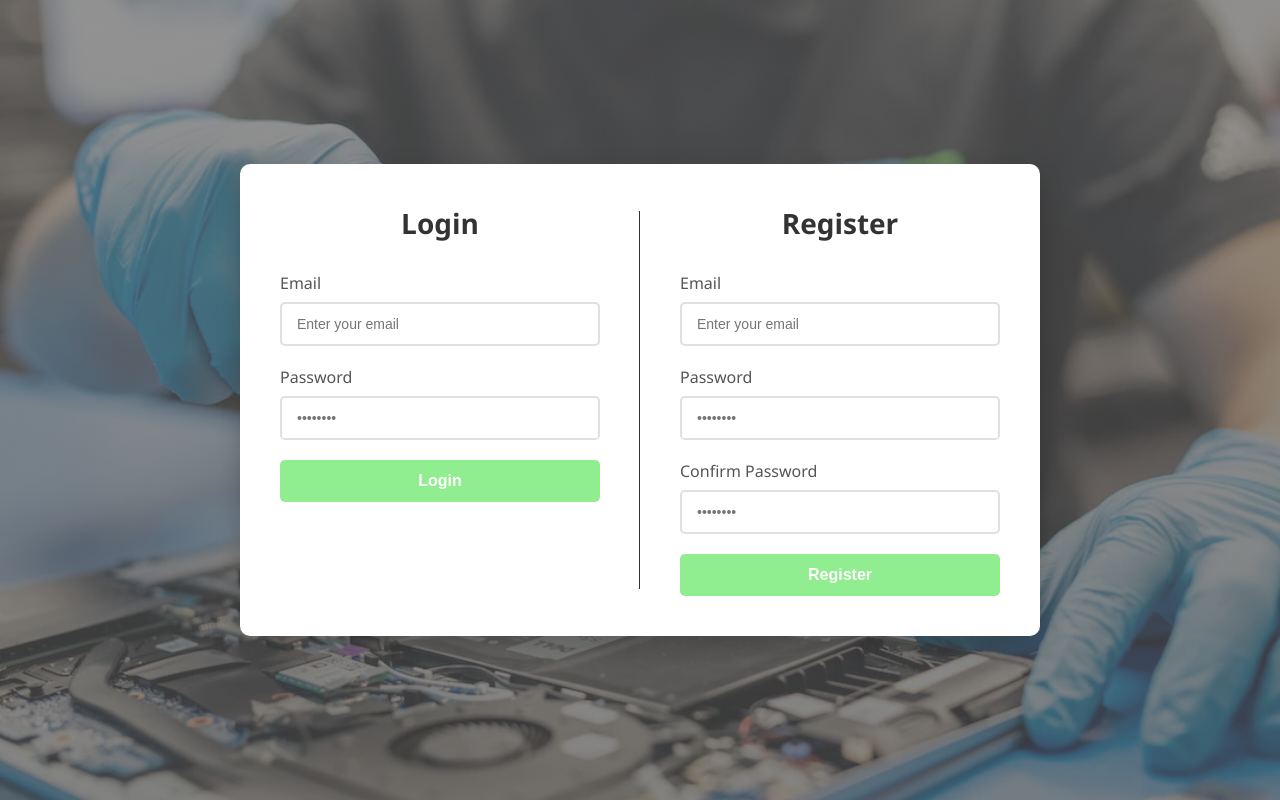
After one commit to Riwan25/MonSuperbeSite, a PHP site: page /views/login.php in a window 1280 px wide. The commit adds this page. Run offline with PHP 8.4, Linux system fonts and the light colour scheme.

Commit message:
login + navbar

```diff
--- /dev/null
+++ b/ticket_management/views/login.php
@@ -0,0 +1,132 @@
+<!DOCTYPE html>
+<html lang="en">
+<head>
+    <meta charset="UTF-8">
+    <meta name="viewport" content="width=device-width, initial-scale=1.0">
+
+    <?php
+        session_start();
+    ?>
+
+    <title>Login / Register</title>
+    <link rel="stylesheet" href="./styles/auth.css">
+</head>
+
+<body>
+
+<div class="auth-container">
+    <div class="auth-card">
+        <!-- Login Form -->
+        <div class="form-wrapper active" id="loginForm">
+        <form action="../process/processLogin.php" method="POST">
+            <h1>Login</h1>
+
+            <div class="input-group">
+                <label>email</label>
+                <input
+                    type="email"
+                    name="email"
+                    placeholder="Enter your email"
+                    required
+                    value="<?= htmlspecialchars($_POST['email'] ?? '') ?>"
+                >
+            </div>
+
+            <div class="input-group">
+                <label>password</label>
+                <input
+                    type="password"
+                    name="password"
+                    placeholder="••••••••"
+                    required
+                >
+            </div>
+
+            <input type="submit" value="Login" class="btn-submit">
+
+            <?php if (!empty($_SESSION['login_error'])): ?>
+                <div class="error">
+                    <?= htmlspecialchars($_SESSION['login_error']) ?>
+                </div>
+                <?php unset($_SESSION['login_error']); ?>
+            <?php endif; ?>
+
+            <?php if (!empty($_SESSION['register_success'])): ?>
+                <div class="success">
+                    <?= htmlspecialchars($_SESSION['register_success']) ?>
+                </div>
+                <?php unset($_SESSION['register_success']); ?>
+            <?php endif; ?>
+
+            <button type="button" class="toggle-button" onclick="toggleForms()">
+                No account? Register
+            </button>
+        </form>
+    </div>
+
+    <!-- Register Form -->
+    <div class="form-wrapper" id="registerForm">
+        <form action="../process/processRegister.php" method="POST">
+            <h1>Register</h1>
+
+            <div class="input-group">
+                <label>email</label>
+                <input
+                    type="email"
+                    name="email"
+                    placeholder="Enter your email"
+                    required
+                >
+            </div>
+
+            <div class="input-group">
+                <label>password</label>
+                <input
+                    type="password"
+                    name="password"
+                    placeholder="••••••••"
+                    required
+                    minlength="8"
+                >
+            </div>
+
+            <div class="input-group">
+                <label>confirm password</label>
+                <input
+                    type="password"
+                    name="confirm_password"
+                    placeholder="••••••••"
+                    required
+                    minlength="8"
+                >
+            </div>
+
+            <input type="submit" value="Register" class="btn-submit">
+
+            <?php if (!empty($_SESSION['register_error'])): ?>
+                <div class="error">
+                    <?= htmlspecialchars($_SESSION['register_error']) ?>
+                </div>
+                <?php unset($_SESSION['register_error']); ?>
+            <?php endif; ?>
+
+            <button type="button" class="toggle-button" onclick="toggleForms()">
+                Already have an account? Login
+            </button>
+        </form>
+    </div>
+    </div>
+</div>
+
+<script>
+    function toggleForms() {
+        const loginForm = document.getElementById('loginForm');
+        const registerForm = document.getElementById('registerForm');
+
+        loginForm.classList.toggle('active');
+        registerForm.classList.toggle('active');
+    }
+</script>
+
+</body>
+</html>
--- /dev/null
+++ b/ticket_management/views/styles/auth.css
@@ -0,0 +1,188 @@
+* {
+  margin: 0;
+  padding: 0;
+  box-sizing: border-box;
+}
+
+body {
+  font-family: 'Segoe UI', Tahoma, Geneva, Verdana, sans-serif;
+  background:
+    linear-gradient(rgba(100, 100, 100, 0.7), rgba(80, 80, 80, 0.7)),
+    url('images/pc-repair.webp') center/cover no-repeat fixed;
+  min-height: 100vh;
+  display: flex;
+  justify-content: center;
+  align-items: center;
+  padding: 20px;
+}
+
+.auth-container {
+  display: flex;
+  justify-content: center;
+  max-width: 1200px;
+  width: 100%;
+}
+
+.auth-card {
+  background: white;
+  border-radius: 10px;
+  box-shadow: 0 10px 25px rgba(0, 0, 0, 0.2);
+  display: flex;
+  gap: 0;
+  width: fit-content;
+}
+
+.form-wrapper {
+  padding: 40px;
+  flex: 1;
+  min-width: 400px;
+  position: relative;
+}
+
+.form-wrapper#loginForm::after {
+  content: '';
+  position: absolute;
+  right: 0;
+  top: 10%;
+  height: 80%;
+  width: 1px;
+  background: #333;
+}
+
+.form-wrapper h1 {
+  color: #333;
+  margin-bottom: 30px;
+  text-align: center;
+  font-size: 28px;
+}
+
+.input-group {
+  margin-bottom: 20px;
+}
+
+.input-group label {
+  display: block;
+  margin-bottom: 8px;
+  color: #555;
+  font-weight: 500;
+  text-transform: capitalize;
+}
+
+.input-group input {
+  width: 100%;
+  padding: 12px 15px;
+  border: 2px solid #e0e0e0;
+  border-radius: 5px;
+  font-size: 14px;
+  transition: border-color 0.3s;
+}
+
+.input-group input:focus {
+  outline: none;
+  border-color: #667eea;
+}
+
+.btn-submit {
+  width: 100%;
+  padding: 12px;
+  background: lightgreen;
+  color: white;
+  border: none;
+  border-radius: 5px;
+  font-size: 16px;
+  font-weight: 600;
+  cursor: pointer;
+  transition:
+    transform 0.2s,
+    box-shadow 0.2s;
+}
+
+.btn-submit:hover {
+  transform: translateY(-2px);
+  box-shadow: 0 5px 15px rgba(102, 126, 234, 0.4);
+}
+
+.btn-submit:active {
+  transform: translateY(0);
+}
+
+.error {
+  background-color: #fee;
+  color: #c33;
+  padding: 12px;
+  border-radius: 5px;
+  margin-top: 15px;
+  border-left: 4px solid #c33;
+  font-size: 14px;
+}
+
+.success {
+  background-color: #efe;
+  color: #3c3;
+  padding: 12px;
+  border-radius: 5px;
+  margin-top: 15px;
+  border-left: 4px solid #3c3;
+  font-size: 14px;
+}
+
+.toggle-button {
+  display: none;
+  width: 100%;
+  padding: 12px;
+  background: white;
+  color: #667eea;
+  border: 2px solid #667eea;
+  border-radius: 5px;
+  font-size: 16px;
+  font-weight: 600;
+  cursor: pointer;
+  margin-top: 15px;
+  transition: all 0.3s;
+}
+
+.toggle-button:hover {
+  background: #667eea;
+  color: white;
+}
+
+/* Responsive design for smaller screens */
+@media (max-width: 900px) {
+  .auth-card {
+    flex-direction: column;
+  }
+
+  .form-wrapper#loginForm::after {
+    display: none;
+  }
+
+  .form-wrapper {
+    display: none;
+  }
+
+  .form-wrapper.active {
+    display: block;
+  }
+
+  .toggle-button {
+    display: block;
+  }
+}
+
+/* Animation for form switching */
+@media (max-width: 900px) {
+  .form-wrapper.active {
+    animation: fadeIn 0.3s ease-in;
+  }
+}
+
+@keyframes fadeIn {
+  from {
+    opacity: 0;
+    transform: translateY(-10px);
+  }
+  to {
+    opacity: 1;
+    transform: translateY(0);
+  }
+}
```
Also changed, not shown: autre/TP Animal/classes/Animal.php (+26 -53 lines), ticket_management/DAO/UserDAO.php (+5 -5 lines), ticket_management/controller/UserController.php (deleted, +0 -30 lines), ticket_management/controllers/UserController.php (added, +71 -0 lines), ticket_management/process/processLogin.php (added, +50 -0 lines), ticket_management/process/processLogout.php (added, +14 -0 lines), ticket_management/process/processRegister.php (added, +59 -0 lines), ticket_management/views/components/headers.php (added, +8 -0 lines), ticket_management/views/components/navbar.php (added, +9 -0 lines), ticket_management/views/index.php (added, +12 -0 lines), ticket_management/views/styles/main.css (added, +8 -0 lines), ticket_management/views/styles/navbar.css (added, +32 -0 lines), ticket_management/views/images/pc-repair.webp (added), ticket_management/views/images/phone-repair.jpg (added).
